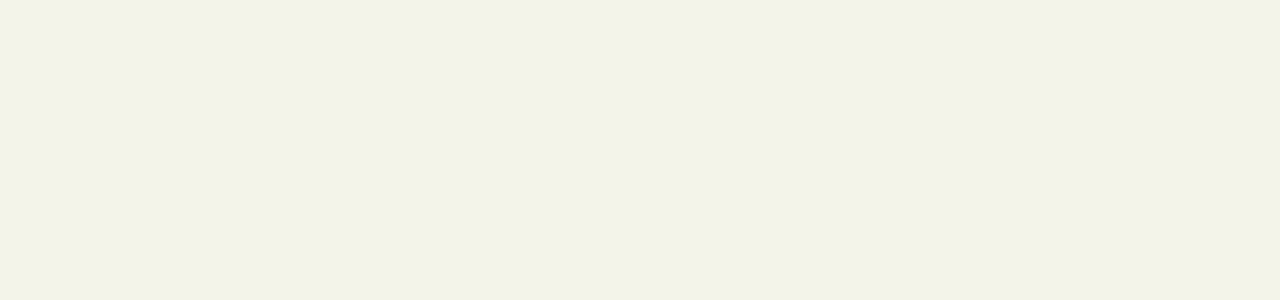
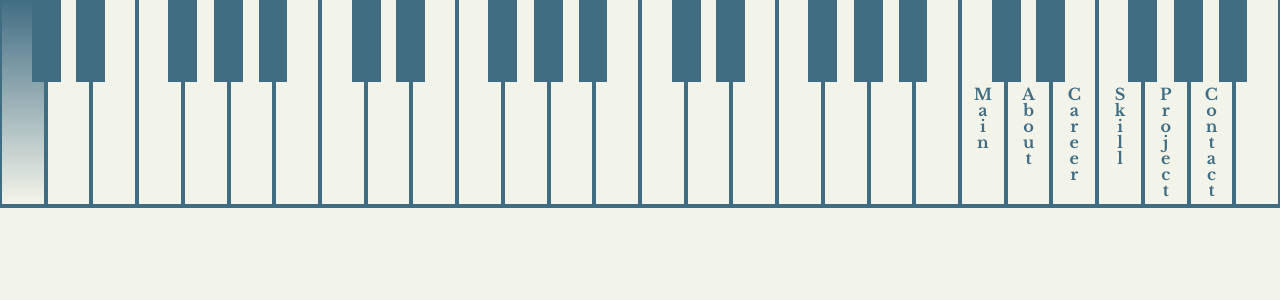
Before and after one commit to NewBean0312/portfolio-v2, a React (Create React App) app: page /AboutPage in a window 1280 px wide. Shown: the top 300 px of the page. Built offline with nearby package versions, Linux system fonts and the light colour scheme; the HTML template or start-up script is replaced by a standard one.

Commit message:
menuBar 작업

```diff
--- a/src/App.jsx
+++ b/src/App.jsx
@@ -3,13 +3,14 @@ import MainPage from "./pages/MainPage";
 import { Route, Routes, useLocation } from "react-router-dom";
 import AboutPage from "./pages/AboutPage";
 import MainMenuBar from "./components/main/MainMenuBar";
+import MenuBar from "./components/common/MenuBar";
 
 function App() {
   const location = useLocation();
 
   return (
     <>
-      {location.pathname == "/pages/AboutPage" && <div>안녕하세요!</div>}
+      {location.pathname != "/" && <MenuBar />}
       <Routes>
         <Route path="/" element={<MainPage />} />
         <Route path="/AboutPage" element={<AboutPage />} />
--- /dev/null
+++ b/src/components/common/MenuBar.jsx
@@ -0,0 +1,42 @@
+import React from "react";
+import MenuBarWhiteKeyBoard from "./MenuBarWhiteKeyBoard";
+import MenuBarBlackKeyBoard from "./MenuBarBlackKeyBoard";
+import MenuBarWhiteKeyBoardMenu from "./MenuBarWhiteKeyBoardMenu";
+
+function MenuBarBoxGroup() {
+  const menuBarWhiteBoxs = Array.from({ length: 7 }, (_, index) => (
+    <MenuBarWhiteKeyBoard key={index} />
+  ));
+
+  return (
+    <div className="flex items-end relative flex-grow" id="boxGroup">
+      {menuBarWhiteBoxs}
+      <MenuBarBlackKeyBoard />
+    </div>
+  );
+}
+
+function MenuBarBoxGroupMenu() {
+    return (
+      <div className="flex items-end relative flex-grow" id="boxGroupMenu">
+        <MenuBarWhiteKeyBoardMenu />
+        <MenuBarBlackKeyBoard />
+      </div>
+    );
+  }
+
+const MenuBar = () => {
+  return (
+    <nav
+      className="flex fixed top-0 overflow-hidden z-50 w-full h-20 hover:h-52 border-b-4 border-solid border-mainColor bg-backgroundColor"
+      id="menuBar"
+    >
+      <MenuBarBoxGroup />
+      <MenuBarBoxGroup />
+      <MenuBarBoxGroup />
+      <MenuBarBoxGroupMenu />
+    </nav>
+  );
+};
+
+export default MenuBar;
--- /dev/null
+++ b/src/components/common/MenuBarBlackKeyBoard.jsx
@@ -0,0 +1,19 @@
+import React from "react";
+
+const MenuBarBlackKeyBoard = () => {
+  const leftPositions = ["9.97%", "23.9%", "52.5%", "66.8%", "80.8%"];
+
+  return (
+    <>
+      {leftPositions.map((leftPosition, index) => (
+        <div
+          key={index}
+          className="absolute top-0 h-2/5 bg-mainColor"
+          style={{ left: leftPosition, width: "9%" }}
+        ></div>
+      ))}
+    </>
+  );
+};
+
+export default MenuBarBlackKeyBoard;
--- /dev/null
+++ b/src/components/common/MenuBarMenuButton.jsx
@@ -0,0 +1,57 @@
+import React from "react";
+import { Link } from "react-router-dom";
+import { FontAwesomeIcon } from "@fortawesome/react-fontawesome";
+import { faA, faC, faM, faP, faS } from "@fortawesome/free-solid-svg-icons";
+
+const MenuBarMenuButton = ({ buttonText }) => {
+  return (
+    <>
+      {buttonText == "Main" && (
+        <Link
+          to={`/`}
+          className="flex justify-center w-full h-full text-mainColor"
+        >
+          <div
+            className="invisible opacity-0 absolute text-center text-md font-bold"
+            id="buttonNav"
+          >
+            {buttonText.split("").map((char, index) => (
+              <React.Fragment key={index}>
+                <div className="h-4">{char}</div>
+              </React.Fragment>
+            ))}
+          </div>
+          <div className="absolute top-1/2 text-2xl" id="menuBarIcon">
+            <FontAwesomeIcon icon={faM} />
+          </div>
+        </Link>
+      )}
+      {buttonText != "Main" && (
+        <Link
+          to={`./pages/${buttonText}Page`}
+          className="flex justify-center w-full h-full text-mainColor"
+        >
+          <div
+            className="invisible opacity-0 absolute text-center text-md font-bold"
+            id="buttonNav"
+          >
+            {buttonText.split("").map((char, index) => (
+              <React.Fragment key={index}>
+                <div className="h-4">{char}</div>
+              </React.Fragment>
+            ))}
+          </div>
+          <div className="absolute top-1/2 text-2xl" id="menuBarIcon">
+            {buttonText == "About" && <FontAwesomeIcon icon={faA} />}
+            {buttonText == "Career" && <FontAwesomeIcon icon={faC} />}
+            {buttonText == "Skill" && <FontAwesomeIcon icon={faS} />}
+            {buttonText == "Project" && <FontAwesomeIcon icon={faP} />}
+            {buttonText == "Contact" && <FontAwesomeIcon icon={faC} />}
+          </div>
+        </Link>
+      )}
+    </>
+  );
+};
+
+export default MenuBarMenuButton;
--- /dev/null
+++ b/src/components/common/MenuBarWhiteKeyBoard.jsx
@@ -0,0 +1,9 @@
+import React from "react";
+
+const MenuBarWhiteKeyBoard = () => {
+  return (
+    <div className="flex justify-center items-end flex-grow relative w-full h-full border-x-2 border-soild border-mainColor hover:bg-gradient-to-b hover:from-mainColor hover:to-backgroundColor"></div>
+  );
+};
+
+export default MenuBarWhiteKeyBoard;
--- /dev/null
+++ b/src/components/common/MenuBarWhiteKeyBoardMenu.jsx
@@ -0,0 +1,30 @@
+import React from "react";
+import MenuBarMenuButton from "./MenuBarMenuButton";
+
+const MenuBarWhiteKeyBoardMenu = () => {
+  return (
+    <>
+      <div className="flex justify-center items-end flex-grow relative w-full h-full border-x-2 border-soild border-mainColor hover:bg-gradient-to-b hover:from-mainColor hover:to-backgroundColor">
+        <MenuBarMenuButton buttonText={"Main"} />
+      </div>
+      <div className="flex justify-center items-end flex-grow relative w-full h-full border-x-2 border-soild border-mainColor hover:bg-gradient-to-b hover:from-mainColor hover:to-backgroundColor">
+        <MenuBarMenuButton buttonText={"About"} />
+      </div>
+      <div className="flex justify-center items-end flex-grow relative w-full h-full border-x-2 border-soild border-mainColor hover:bg-gradient-to-b hover:from-mainColor hover:to-backgroundColor">
+        <MenuBarMenuButton buttonText={"Career"} />
+      </div>
+      <div className="flex justify-center items-end flex-grow relative w-full h-full border-x-2 border-soild border-mainColor hover:bg-gradient-to-b hover:from-mainColor hover:to-backgroundColor">
+        <MenuBarMenuButton buttonText={"Skill"} />
+      </div>
+      <div className="flex justify-center items-end flex-grow relative w-full h-full border-x-2 border-soild border-mainColor hover:bg-gradient-to-b hover:from-mainColor hover:to-backgroundColor">
+        <MenuBarMenuButton buttonText={"Project"} />
+      </div>
+      <div className="flex justify-center items-end flex-grow relative w-full h-full border-x-2 border-soild border-mainColor hover:bg-gradient-to-b hover:from-mainColor hover:to-backgroundColor">
+        <MenuBarMenuButton buttonText={"Contact"} />
+      </div>
+      <div className="flex justify-center items-end flex-grow relative w-full h-full border-x-2 border-soild border-mainColor hover:bg-gradient-to-b hover:from-mainColor hover:to-backgroundColor"></div>
+    </>
+  );
+};
+
+export default MenuBarWhiteKeyBoardMenu;
--- a/src/components/main/MainMenuBar.jsx
+++ b/src/components/main/MainMenuBar.jsx
@@ -3,7 +3,7 @@ import MainWhiteKeyBoard from "./MainWhiteKeyBoard";
 import MainBlackKeyBoard from "./MainBlackKeyBoard";
 import MainWhiteKeyBoardMenu from "./MainWhiteKeyBoardMenu";
 
-function BoxGroup() {
+function MainBoxGroup() {
   const mainWhiteBoxs = Array.from({ length: 7 }, (_, index) => (
     <MainWhiteKeyBoard key={index} />
   ));
@@ -16,7 +16,7 @@ function BoxGroup() {
   );
 }
 
-function BoxGroupMenu() {
+function MainBoxGroupMenu() {
   return (
     <div className="flex items-end relative flex-grow" id="boxGroupMenu">
       <MainWhiteKeyBoardMenu />
@@ -28,10 +28,10 @@ function BoxGroupMenu() {
 const MainMenuBar = () => {
   return (
     <div className="flex absolute bottom-0 w-full h-72 select-none">
-      <BoxGroup />
-      <BoxGroup />
-      <BoxGroup />
-      <BoxGroupMenu />
+      <MainBoxGroup />
+      <MainBoxGroup />
+      <MainBoxGroup />
+      <MainBoxGroupMenu />
     </div>
   );
 };
--- a/src/components/main/MainMenuButton.jsx
+++ b/src/components/main/MainMenuButton.jsx
@@ -9,7 +9,7 @@ const MainMenuButton = ({ buttonText }) => {
         className="flex justify-center w-full h-full"
       >
         <div
-          className="flex justfy-center absolute -top-12 z-10 text-base xl:text-xl  font-bold text-backgroundColor text-center uppercase"
+          className="flex justfy-center absolute -top-12 z-10 text-base xl:text-xl  font-bold text-backgroundColor text-center"
           id="animation"
         >
           {buttonText}
--- a/src/components/main/MainWhiteKeyBoard.jsx
+++ b/src/components/main/MainWhiteKeyBoard.jsx
@@ -4,7 +4,7 @@ import Animation from "./Animation";
 const MainWhiteKeyBoard = () => {
   return (
     <div
-      className="flex-grow relative h-4/5 border-r-4 border-l-4 border-solid border-backgroundColor bg-mainColor hover:bg-gradient-to-b hover:from-backgroundColor hover:to-mainColor transition duration-500 ease-in-out"
+      className="flex-grow relative h-4/5 border-r-4 border-l-4 border-solid border-backgroundColor bg-mainColor hover:bg-gradient-to-b hover:from-backgroundColor hover:to-mainColor"
       id="whiteKeyBoard"
     >
       <Animation />
--- a/src/components/main/Typing.jsx
+++ b/src/components/main/Typing.jsx
@@ -39,7 +39,7 @@ const Typing = () => {
   }, [j, secondContent.length]);
 
   return (
-    <div className="mt-12 font-DNFForgedBladeNormal text-lg text-2xl text-mainColor text-center select-none">
+    <div className="mt-12 font-DNFForgedBladeNormal text-lg md:text-2xl text-mainColor text-center select-none">
       <div>
         <span id="text-1">{firstText}</span>
       </div>
--- a/src/index.css
+++ b/src/index.css
@@ -319,3 +319,25 @@ html {
     display: none;
   }
 }
+/* // boxGroupMenu media css */
+
+/* menuBar transition */
+#menuBar {
+  transition: height 0.5s;
+}
+/* // menuBar transition */
+
+/* buttonNav transition */
+#buttonNav {
+  transition: opacity 1.5s;
+}
+
+#menuBar:hover #buttonNav {
+  visibility: visible;
+  opacity: 1;
+  top: 40%;
+}
+
+#menuBar:hover #menuBarIcon {
+  visibility: hidden;
+}
--- a/src/pages/MainPage.jsx
+++ b/src/pages/MainPage.jsx
@@ -2,7 +2,6 @@ import React from "react";
 import Header from "../components/common/Header";
 import Typing from "../components/main/Typing";
 import SnowBox from "../components/main/SnowBox";
-import MainMenuBar from "../components/main/MainMenuBar";
 
 const MainPage = () => {
   return (
```
